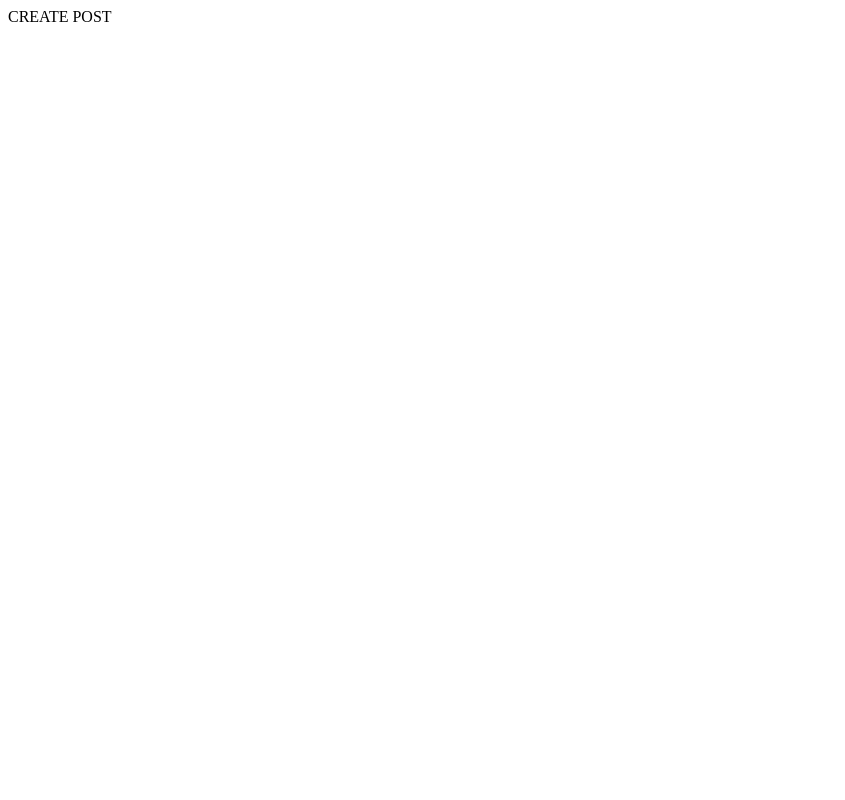
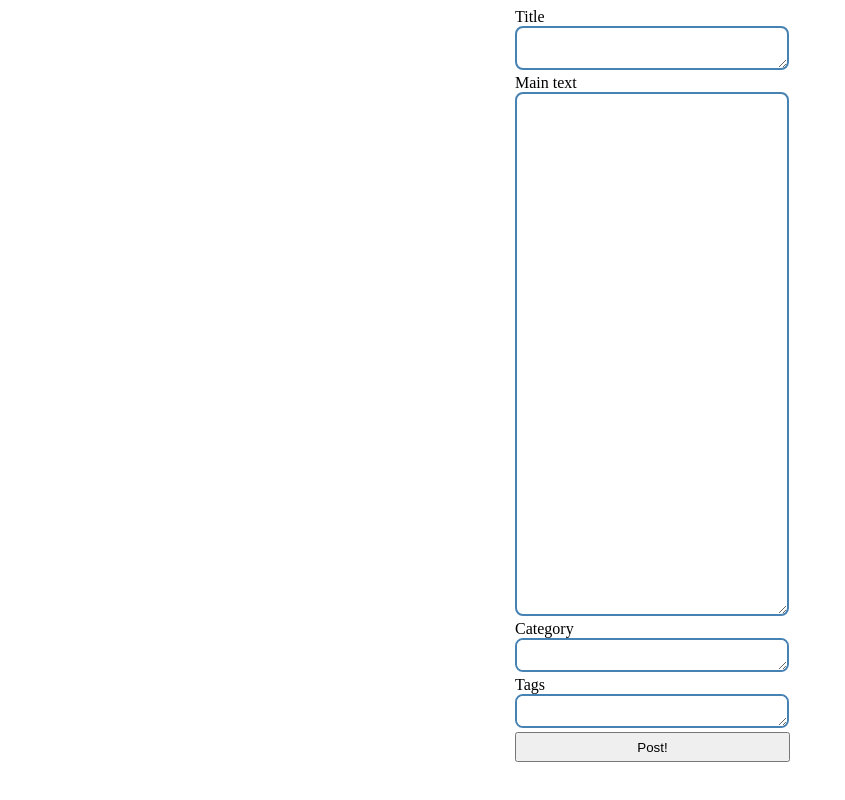
Before and after one commit to skevisvagelis769/Golang-Blog-API, a plain HTML site: page src/frontend/create.html in a window 1280 px wide. Shown: the whole page, without its empty margins (0-845 px from the left). Drawn offline with Linux system fonts and the light colour scheme.

Commit message:
created create.html UI

```diff
--- a/src/frontend/create.html
+++ b/src/frontend/create.html
@@ -3,10 +3,19 @@
 <head>
     <meta charset="UTF-8">
     <meta name="viewport" content="width=device-width, initial-scale=1.0">
-    <title>Document</title>
+    <title>Create post</title>
+       <link rel="stylesheet" href="main.css">
+
 </head>
 <body>
     <!-- TODO: MAKE UI FOR CREATING POST , MAKE JS TO POST TO API  -->
-    CREATE POST
+     <div class="create_box">
+        Title <textarea class="title" id="title"></textarea>
+       Main text <textarea class="content" id="content"></textarea>
+        Category <textarea class="tags"  id="category"></textarea>
+        Tags <textarea  class="tags"  id="tags"></textarea>
+         <button class="submit" id="submit">Post!</button>
+     </div>
+
 </body>
 </html>
--- a/src/frontend/main.css
+++ b/src/frontend/main.css
@@ -7,3 +7,41 @@
       background-color: #f0f8ff;
       font-size: 18px;
 }
+.create_box{
+   display: list-item;
+   list-style: none;
+   margin:0 auto;
+   height: 500px;
+   width: 250px;
+}
+
+.title{
+
+   width: 250px;
+   height: 20px;
+         padding: 10px;
+      border: 2px solid steelblue;
+      border-radius: 8px;
+
+}
+
+.content{
+   width: 250px;
+   height: 500px;
+         padding: 10px;
+      border: 2px solid steelblue;
+      border-radius: 8px;
+}
+.tags{
+   width: 250px;
+   height: 10px;
+         padding: 10px;
+      border: 2px solid steelblue;
+      border-radius: 8px;
+}
+
+.submit{
+   text-align: center;
+    width: 275px;
+   height: 30px;
+}
```
